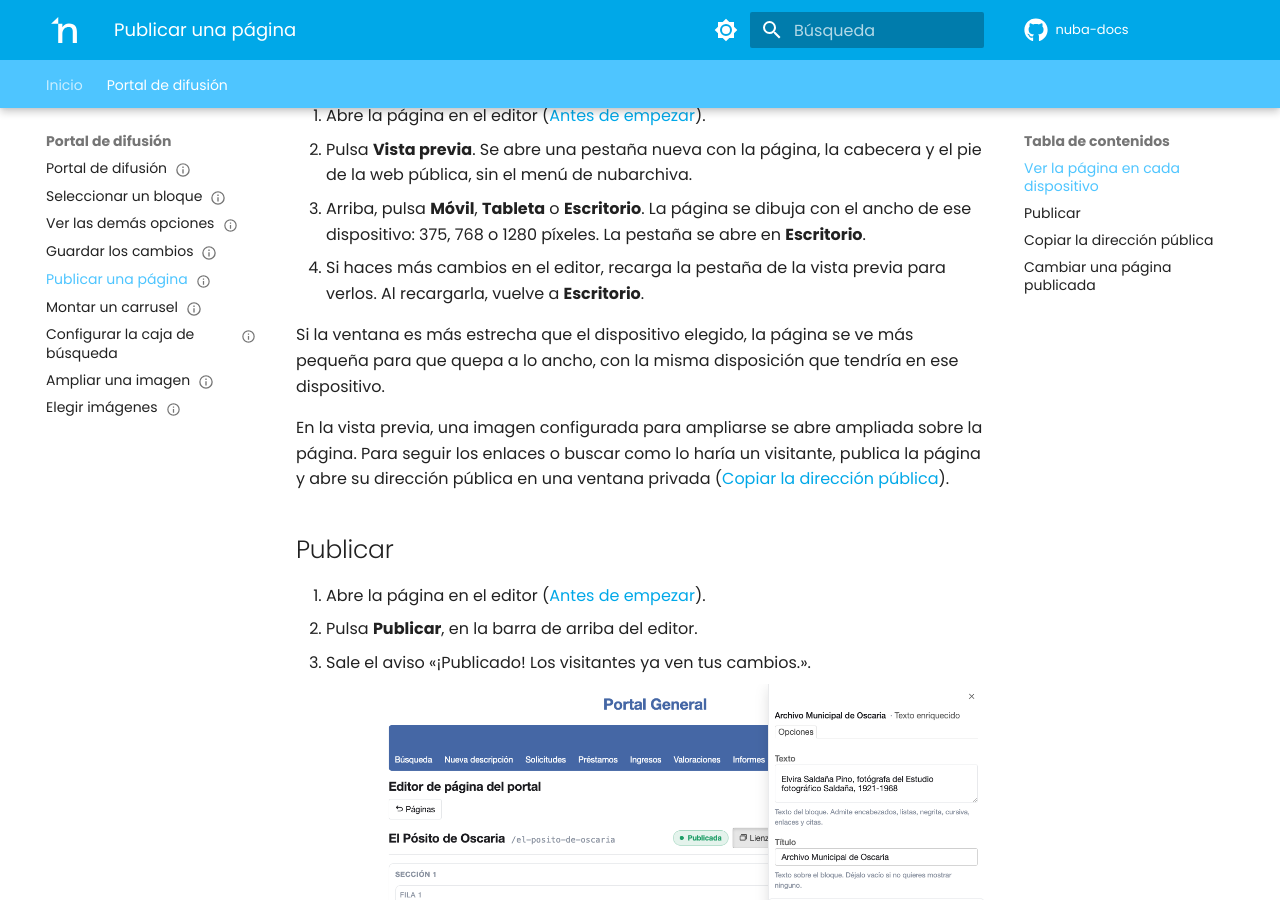
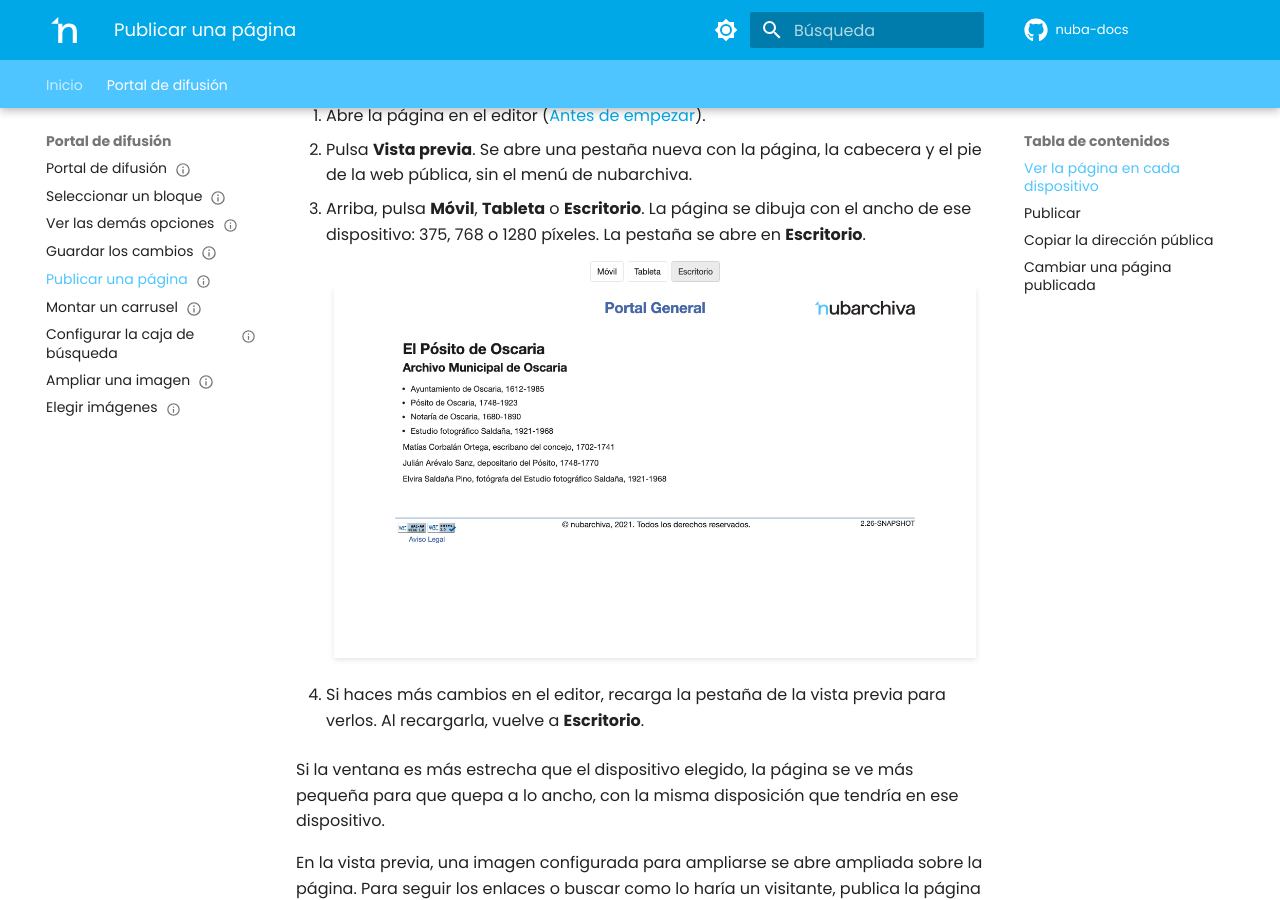
Before and after one commit to nubarchiva/nuba-docs, an MkDocs documentation site: the page built from docs/user-guide/diffusion-portal/publish.md, in a window 1280 px wide and 900 px high, scrolled down 413 px. Built offline with MkDocs 1.6.1 and Material for MkDocs 9.7.7, drawn with Linux system fonts in a browser that asks for light colours; comment, search, counter and statistics services are not loaded.

Commit message:
docs(user-guide): captura de la vista previa por dispositivo en publicar una página

```diff
--- a/docs/user-guide/diffusion-portal/publish.md
+++ b/docs/user-guide/diffusion-portal/publish.md
@@ -17,6 +17,9 @@ ordenador.
    menú de nubarchiva.
 3. Arriba, pulsa **Móvil**, **Tableta** o **Escritorio**. La página se dibuja con el ancho de ese dispositivo: 375,
    768 o 1280 píxeles. La pestaña se abre en **Escritorio**.
+
+    ![La vista previa con los botones Móvil, Tableta y Escritorio arriba, y Escritorio activo.](../../assets/screenshots/es/diffusion-portal/publish/device-preview.png)
+
 4. Si haces más cambios en el editor, recarga la pestaña de la vista previa para verlos. Al recargarla, vuelve a
    **Escritorio**.
 
```
Also changed, not shown: docs/assets/screenshots/es/diffusion-portal/publish/device-preview.png (added).
